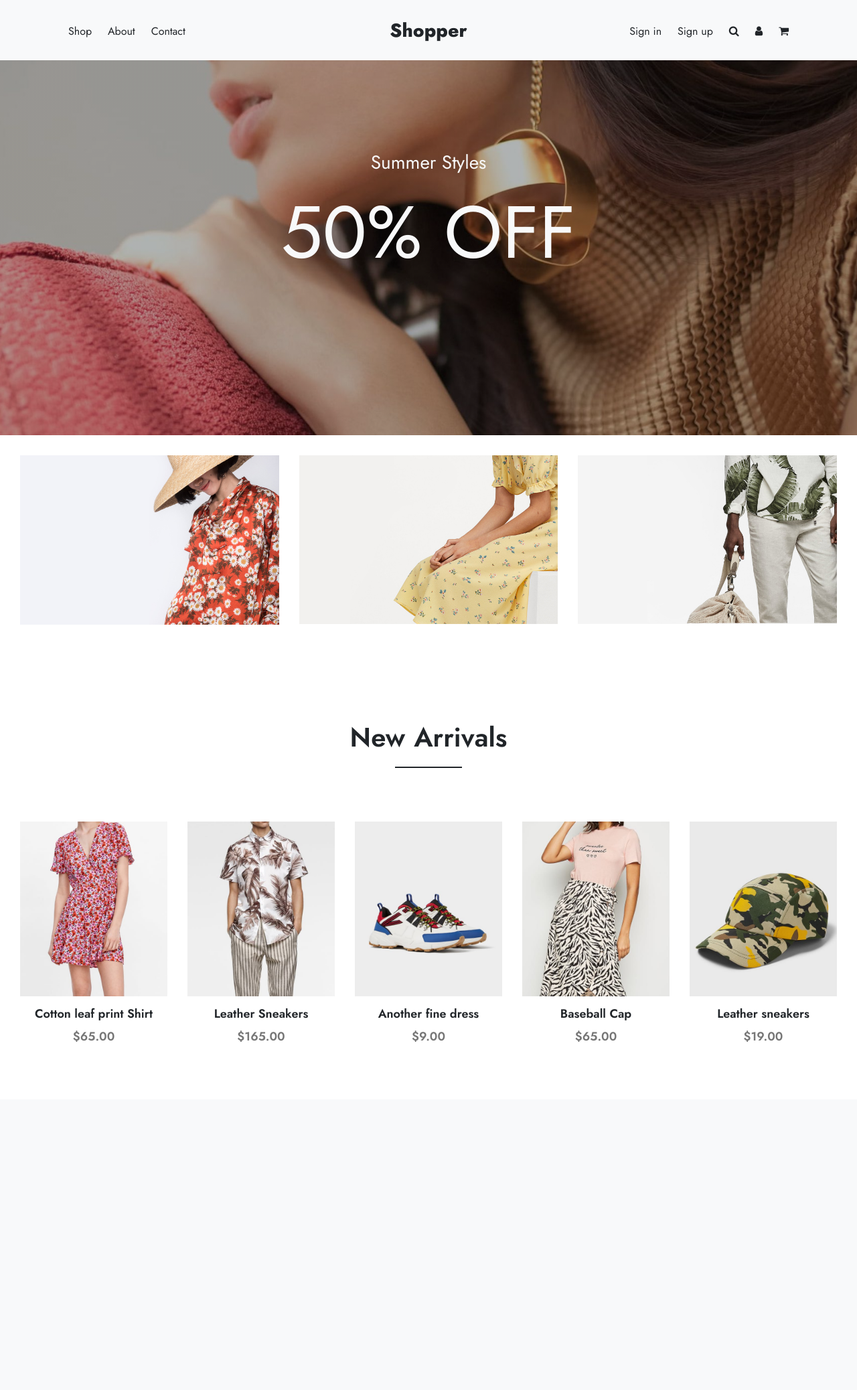
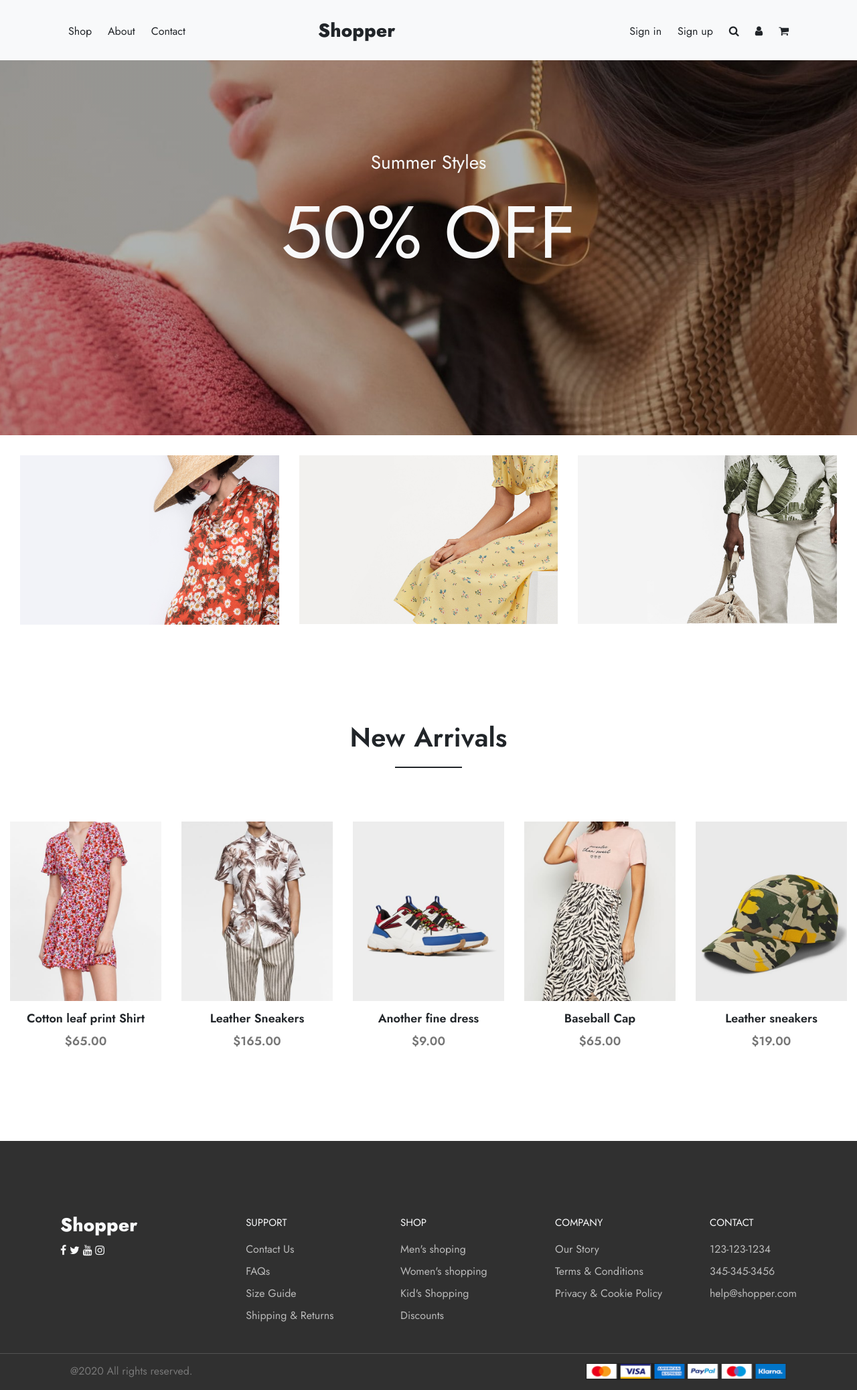
Before and after one commit to ttn-hue/Clothes-store, a PHP site: page / in a window 1280 px wide. Shown: the whole page at 67% size. Before the commit the page ends 1556 px from the top, so only its background shows below. Run offline with PHP 8.4, Linux system fonts and the light colour scheme.

Commit message:
added footer

```diff
--- a/css/style.css
+++ b/css/style.css
@@ -2,6 +2,8 @@
 white color: #f8f9fa
 gray color: #adb5bd
 brown color: #767676;
+black-footer: #303030;
+text-gray: #bababa
 */
 /*-------------------------------------------*/
 /* BASIC SETUP */
@@ -55,7 +57,15 @@ h1::after {
 h2 {
     font-size: 2rem;
     word-spacing: 1px;
-    line-height: 1.7px;
+    line-height: 1.7;
+}
+
+h3 {
+    font-size: 1.5rem;
+    word-spacing: 0.8px;
+    line-height: 1.7;
+    font-weight: 400;
+    text-transform: uppercase;
 }
 
 .btn:link,
@@ -100,6 +110,13 @@ a:link, a:visited {
     text-decoration: none;
     color: #212529;
     font-size: 1.6rem;
+}
+
+.logo-branch {
+    font-size: 2.8rem;
+    font-weight: 800;
+    padding: 5px 0;
+    text-align: center;
 }
 
 /*-------------------------------------------*/
@@ -151,10 +168,6 @@ nav .wrapper {
 
 .logo-middle {
     width: 30%;
-    font-size: 2.8rem;
-    font-weight: 800;
-    padding: 5px 0;
-    text-align: center;
 }
 
 .header-text-box {
@@ -197,8 +210,12 @@ nav .wrapper {
     width: 100%;
 }
 
+/*-------------------------------------------*/
+/* NEW ARRIVAL */
+/*-------------------------------------------*/
+
 .product-collection {
-    padding: 15px;
+    padding: 15px 0 70px;
 }
 
 .product-collection ul {
@@ -227,3 +244,82 @@ nav .wrapper {
     color: #767676;
     padding: 0;
 }
+
+/*-------------------------------------------*/
+/* FOOTER */
+/*-------------------------------------------*/
+
+footer {
+    background-color: #303030;
+}
+
+.footer-wrapper {
+    display: flex;
+    padding: 100px 0 40px;
+    color: #f8f9fa;
+}
+
+.footer-wrapper li a:link, .footer-wrapper li a:visited {
+    color: #bababa;
+}
+
+.branch {
+    width: 30%;
+}
+
+.support {
+    width: 25%;
+}
+
+.shop {
+    width: 25%;
+}
+
+.company {
+    width: 25%;
+}
+
+.contact {
+    width: 25%;
+}
+
+.footer-wrapper h3 {
+    padding: 10px 0;
+}
+
+.footer-wrapper li {
+    list-style: none;
+    padding: 5px 0;
+}
+
+.branch .big-tech-icons, .logo-branch {
+    text-align: left;
+}
+
+.divider {
+    height: 0.1px;
+    background-color: #7676767b;
+}
+
+.copyright {
+    display: flex;
+    padding: 15px;
+}
+
+.copyright p {
+    width: 50%;
+    justify-content: flex-start;
+    color: #767676;
+}
+
+.copyright div {
+    width: 50%;
+    display: flex;
+    justify-content: flex-end;
+}
+
+
+.copyright img {
+    height: 25px;
+    width: 300px;
+}
--- a/index.html
+++ b/index.html
@@ -21,7 +21,7 @@
                         <li><a href="#">Contact</a></li>
                     </ul>
                     <div class="logo-middle">
-                        <span>Shopper</span>
+                        <p class="logo-branch">Shopper</p>
                     </div>
                     <ul class="main-nav-right">
                         <li><a href="#">Sign in</a></li>
@@ -103,5 +103,64 @@
             </ul>
         </div>
     </section>
+    <footer>
+        <div class="row">
+            <div class="footer-wrapper">
+                <div class="branch">
+                    <p class="logo-branch">Shopper</p>
+                    <p class="big-tech-icons">
+                        <span><i class="fa fa-facebook sm"></i></span>
+                        <span><i class="fa fa-twitter sm"></i></span>
+                        <span><i class="fa fa-youtube sm"></i></span>
+                        <span><i class="fa fa-instagram sm"></i></span>
+                    </p>
+                </div>
+                <div class="support">
+                    <h3>Support</h3>
+                    <ul>
+                        <li><a href="#">Contact Us</a></li>
+                        <li><a href="#">FAQs</a></li>
+                        <li><a href="#">Size Guide</a></li>
+                        <li><a href="#">Shipping & Returns</a></li>
+                    </ul>
+                </div>
+                <div class="shop">
+                    <h3>Shop</h3>
+                    <ul>
+                        <li><a href="#">Men's shoping</a></li>
+                        <li><a href="#">Women's shopping</a></li>
+                        <li><a href="#">Kid's Shopping</a></li>
+                        <li><a href="#">Discounts</a></li>
+                    </ul>
+                </div>
+                <div class="company">
+                    <h3>Company</h3>
+                    <ul>
+                        <li><a href="#">Our Story</a></li>
+                        <li><a href="#">Terms & Conditions</a></li>
+                        <li><a href="#">Privacy & Cookie Policy</a></li>
+                    </ul>
+                </div>
+                <div class="Contact">
+                    <h3>Contact</h3>
+                    <ul>
+                        <li><a href="#">123-123-1234</a></li>
+                        <li><a href="#">345-345-3456</a></li>
+                        <li><a href="#">help@shopper.com</a></li>
+                    </ul>
+                </div>
+            </div>
+        </div>
+        <div class="divider">
+        </div>
+        <div class="row">
+            <div class="copyright">
+                <p>@2020 All rights reserved.</p>
+                <div>
+                    <img src="image/brand-card.png" alt="brand card">
+                </div>
+            </div>
+        </div>
+    </footer>
 </body>
 </html>
```
Also changed, not shown: image/brand-card.png (added), image/card-brand.png (deleted).
